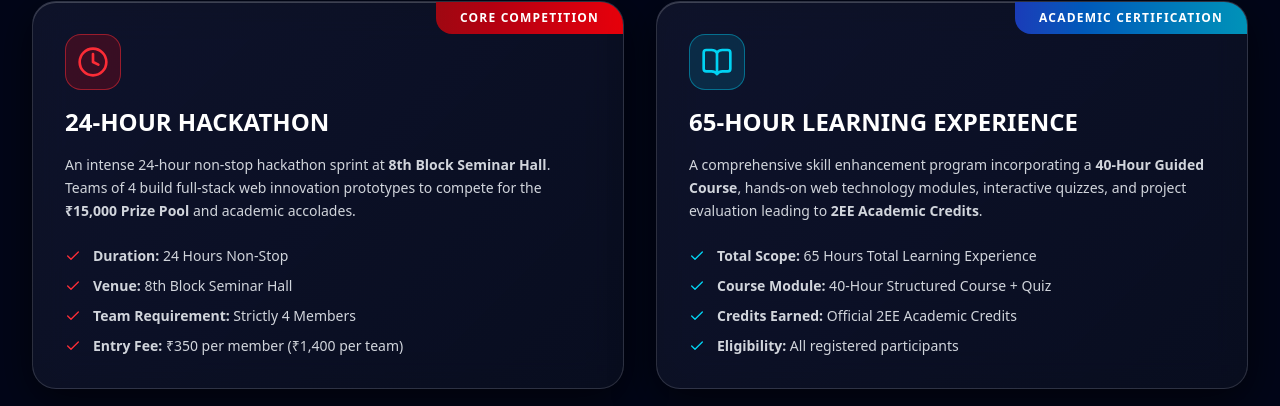
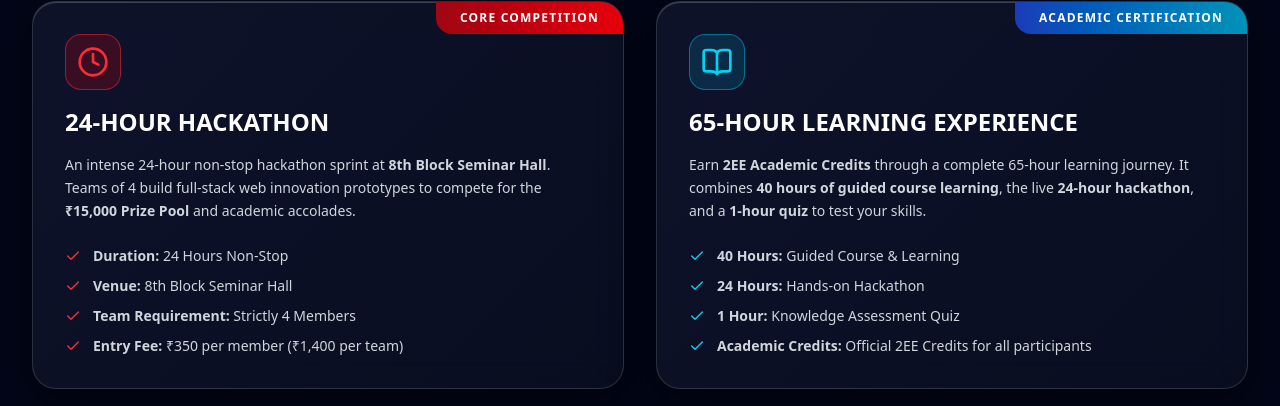
Before and after one commit to bkchaithanya285/webx-csi-kare, a Next.js app: page / in a window 1280 px wide. Shown: the part 1227-1633 px from the top of the page. Built offline with nearby package versions, Linux system fonts and the light colour scheme; no server answers; the database is empty.

Commit message:
Update 65-hour experience breakdown: 40h learning, 24h hackathon, 1h quiz

```diff
--- a/src/app/page.tsx
+++ b/src/app/page.tsx
@@ -242,26 +242,26 @@ export default function LandingPage() {
               </div>
               <h4 className="text-2xl font-extrabold text-white">65-HOUR LEARNING EXPERIENCE</h4>
               <p className="text-gray-300 text-sm leading-relaxed">
-                A comprehensive skill enhancement program incorporating a <strong>40-Hour Guided Course</strong>, hands-on web technology modules, interactive quizzes, and project evaluation leading to <strong>2EE Academic Credits</strong>.
+                Earn <strong>2EE Academic Credits</strong> through a complete 65-hour learning journey. It combines <strong>40 hours of guided course learning</strong>, the live <strong>24-hour hackathon</strong>, and a <strong>1-hour quiz</strong> to test your skills.
               </p>
             </div>
 
             <ul className="flex flex-col gap-2.5 text-sm text-gray-300">
               <li className="flex items-center gap-3">
-                <Check className="w-4 h-4 text-cyan-400" />
-                <span><strong>Total Scope:</strong> 65 Hours Total Learning Experience</span>
+                <Check className="w-4 h-4 text-cyan-400 shrink-0" />
+                <span><strong>40 Hours:</strong> Guided Course &amp; Learning</span>
               </li>
               <li className="flex items-center gap-3">
-                <Check className="w-4 h-4 text-cyan-400" />
-                <span><strong>Course Module:</strong> 40-Hour Structured Course + Quiz</span>
+                <Check className="w-4 h-4 text-cyan-400 shrink-0" />
+                <span><strong>24 Hours:</strong> Hands-on Hackathon</span>
               </li>
               <li className="flex items-center gap-3">
-                <Check className="w-4 h-4 text-cyan-400" />
-                <span><strong>Credits Earned:</strong> Official 2EE Academic Credits</span>
+                <Check className="w-4 h-4 text-cyan-400 shrink-0" />
+                <span><strong>1 Hour:</strong> Knowledge Assessment Quiz</span>
               </li>
               <li className="flex items-center gap-3">
-                <Check className="w-4 h-4 text-cyan-400" />
-                <span><strong>Eligibility:</strong> All registered participants</span>
+                <Check className="w-4 h-4 text-cyan-400 shrink-0" />
+                <span><strong>Academic Credits:</strong> Official 2EE Credits for all participants</span>
               </li>
             </ul>
           </div>
```
